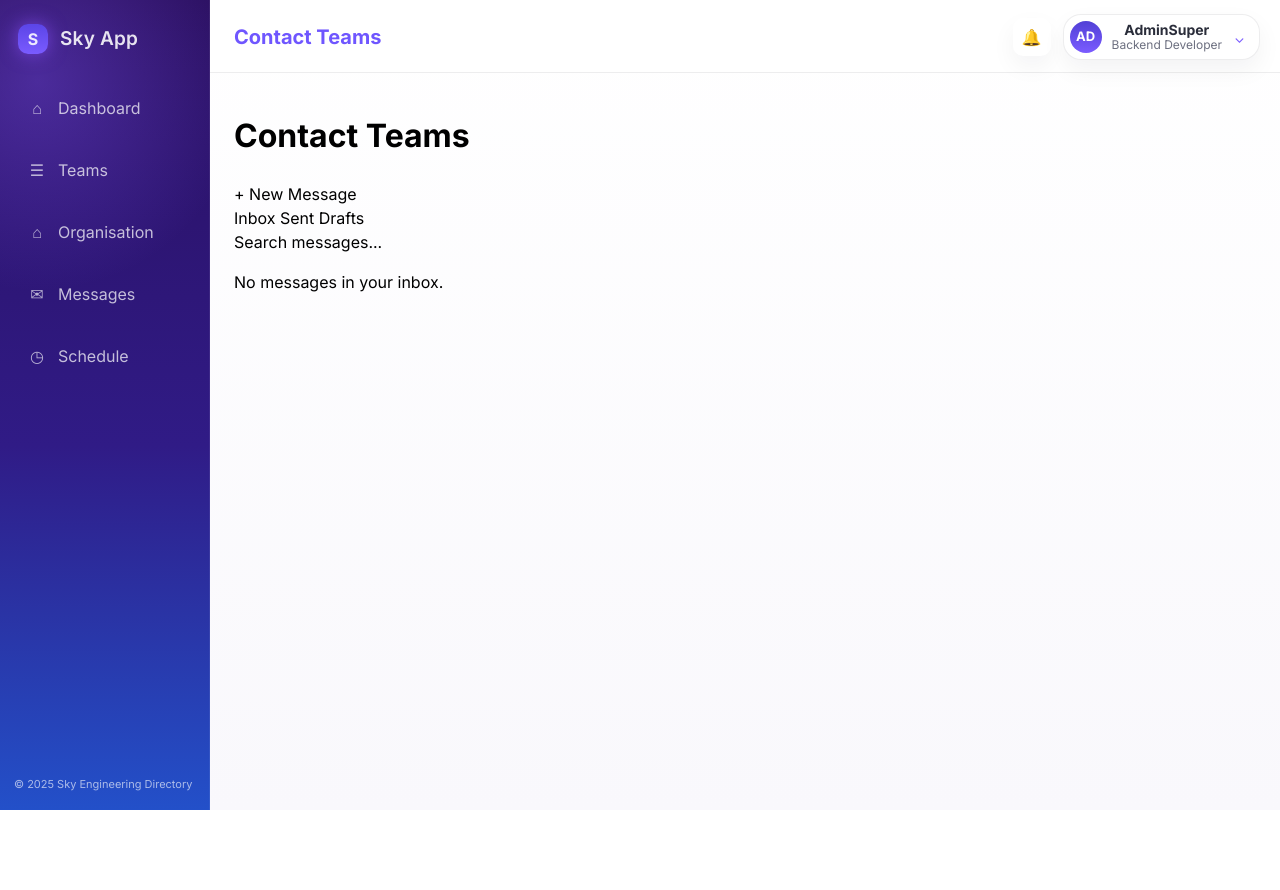
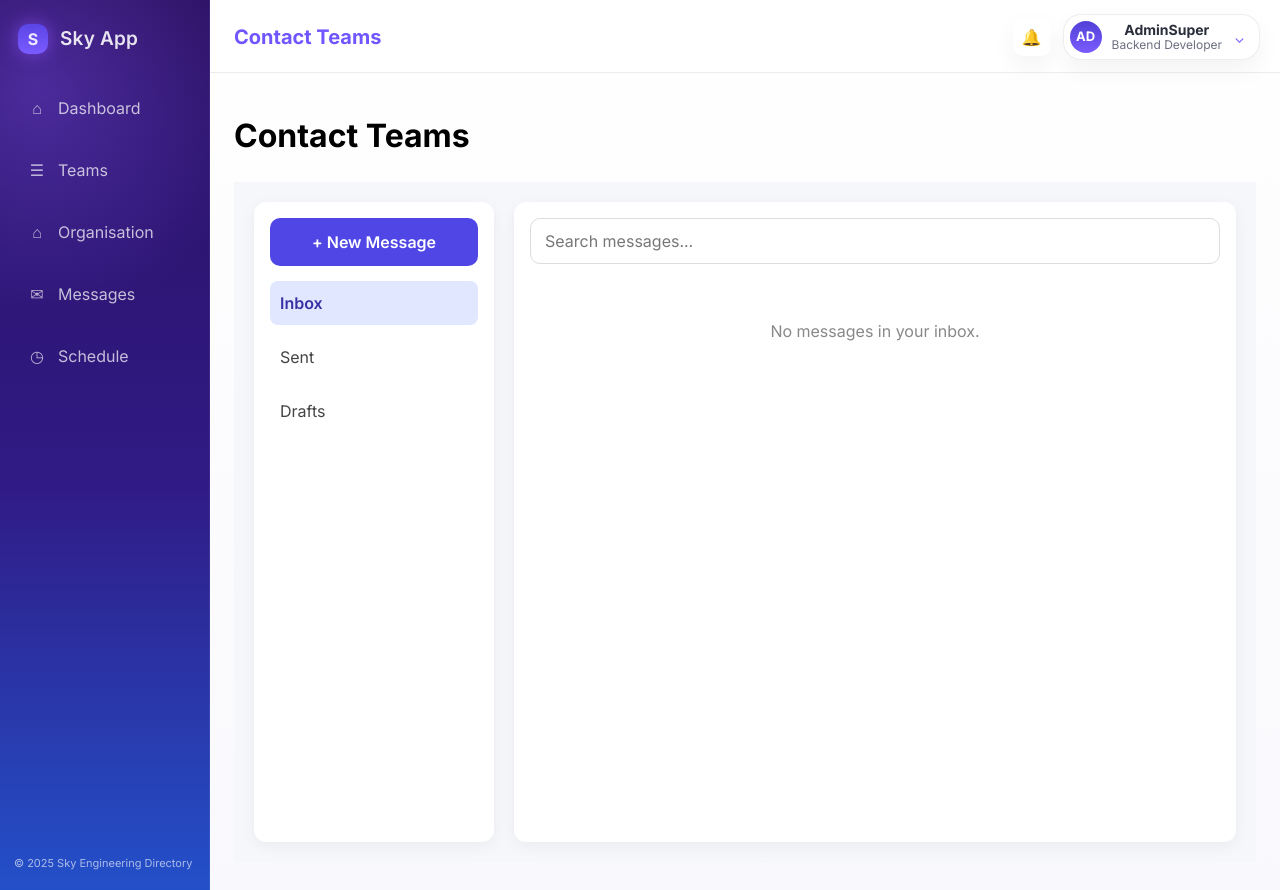
Before and after one commit to southWalesPinto/skyAppBiuldFolder, a Django app: page /messaging/inbox/ in a window 1280 px wide. Before the commit the page ends 810 px from the top, so only its background shows below. Run offline with Django 5.2, Linux system fonts and the light colour scheme; a user stored in the database is signed in; data that the repository does not hold is empty.

Commit message:
Fix the inbox template and data.json for the messaging app.

```diff
--- a/messaging/templates/messaging/inbox.html
+++ b/messaging/templates/messaging/inbox.html
@@ -1,73 +1,408 @@
 {% extends "home/base.html" %}
+
 {% load static %}
 
+
 {% block title %}Messages{% endblock %}
+
 {% block page_title %}Contact Teams{% endblock %}
+
 {% block profile_role %}Backend Developer{% endblock %}
 
-{% block extra_head %}
-{% endblock %}
 
 {% block content %}
 
+
+<style>
+    /* PAGE LAYOUT */
+
+    .messages-layout {
+
+        display: flex;
+
+        gap: 20px;
+
+        padding: 20px;
+
+        background: #f6f7fb;
+
+        min-height: 85vh;
+
+        box-sizing: border-box;
+
+    }
+
+
+    /* SIDEBAR (original, cleaned) */
+
+    .message-sidebar {
+
+        width: 240px;
+
+        flex-shrink: 0;
+
+        background: white;
+
+        border-radius: 12px;
+
+        padding: 16px;
+
+        box-shadow: 0 4px 15px rgba(0, 0, 0, 0.05);
+
+    }
+
+
+    .new-message-btn {
+
+        display: block;
+
+        background: #4f46e5;
+
+        color: white;
+
+        text-align: center;
+
+        padding: 12px;
+
+        border-radius: 10px;
+
+        text-decoration: none;
+
+        font-weight: 600;
+
+        margin-bottom: 15px;
+
+        transition: 0.2s;
+
+    }
+
+
+    .new-message-btn:hover {
+
+        background: #4338ca;
+
+    }
+
+
+    .message-nav {
+
+        display: flex;
+
+        flex-direction: column;
+
+        gap: 10px;
+
+    }
+
+
+    .message-nav-item {
+
+        padding: 10px;
+
+        border-radius: 8px;
+
+        text-decoration: none;
+
+        color: #444;
+
+        transition: 0.2s;
+
+    }
+
+
+    .message-nav-item:hover {
+
+        background: #f0f0ff;
+
+    }
+
+
+    .message-nav-item.active {
+
+        background: #e0e7ff;
+
+        color: #3730a3;
+
+        font-weight: 600;
+
+    }
+
+
+    /* MAIN PANEL */
+
+    .message-list-panel {
+
+        flex: 1;
+
+        background: white;
+
+        border-radius: 12px;
+
+        padding: 16px;
+
+        box-shadow: 0 4px 15px rgba(0, 0, 0, 0.05);
+
+        display: flex;
+
+        flex-direction: column;
+
+    }
+
+
+    /* SEARCH */
+
+    .search-box {
+
+        padding: 10px 14px;
+
+        border: 1px solid #ddd;
+
+        border-radius: 10px;
+
+        margin-bottom: 15px;
+
+        color: #777;
+
+    }
+
+
+    /* MESSAGE ROW */
+
+    .message-row {
+
+        display: flex;
+
+        gap: 12px;
+
+        padding: 12px;
+
+        border-radius: 10px;
+
+        text-decoration: none;
+
+        color: inherit;
+
+        transition: 0.2s;
+
+        align-items: center;
+
+    }
+
+
+    .message-row:hover {
+
+        background: #f9f9ff;
+
+    }
+
+
+    .avatar {
+
+        width: 40px;
+
+        height: 40px;
+
+        border-radius: 50%;
+
+        background: #4f46e5;
+
+        color: white;
+
+        display: flex;
+
+        align-items: center;
+
+        justify-content: center;
+
+        font-weight: bold;
+
+        flex-shrink: 0;
+
+    }
+
+
+    .message-details {
+
+        flex: 1;
+
+        min-width: 0;
+
+    }
+
+
+    .message-details h3 {
+
+        margin: 0;
+
+        font-size: 14px;
+
+    }
+
+
+    .message-details strong {
+
+        font-size: 13px;
+
+        display: block;
+
+        margin-top: 2px;
+
+    }
+
+
+    .message-details p {
+
+        margin: 4px 0 0;
+
+        font-size: 13px;
+
+        color: #666;
+
+    }
+
+
+    .message-date {
+
+        font-size: 12px;
+
+        color: #888;
+
+        white-space: nowrap;
+
+    }
+
+
+    /* EMPTY STATE */
+
+    .empty-state {
+
+        text-align: center;
+
+        color: #888;
+
+        margin-top: 40px;
+
+    }
+</style>
+
+
 <h1>Contact Teams</h1>
+
 
 <div class="messages-layout">
 
+
+    <!-- SIDEBAR (RESTORED) -->
+
     <div class="message-sidebar">
+
+
         <a class="new-message-btn" href="{% url 'messaging:compose_message' %}">
+
             + New Message
+
         </a>
 
+
         <div class="message-nav">
+
             <a class="message-nav-item active" href="{% url 'messaging:inbox' %}">
-                <span>Inbox</span>
+
+                Inbox
+
             </a>
 
+
             <a class="message-nav-item" href="{% url 'messaging:sent' %}">
-                <span>Sent</span>
+
+                Sent
+
             </a>
 
+
             <a class="message-nav-item" href="{% url 'messaging:drafts' %}">
-                <span>Drafts</span>
+
+                Drafts
+
             </a>
+
         </div>
+
+
     </div>
+
+
+    <!-- MAIN PANEL -->
 
     <div class="message-list-panel">
 
+
         <div class="search-box">
+
             Search messages...
+
         </div>
 
+
         {% if messages %}
+
         {% for msg in messages %}
+
         <a class="message-row" href="{% url 'messaging:view_message' msg.id %}">
+
+
             <div class="avatar">
+
                 {{ msg.sender.username|slice:":1"|upper }}
+
             </div>
 
+
             <div class="message-details">
+
                 <h3>{{ msg.sender }}</h3>
+
                 <strong>{{ msg.subject|default:"(No subject)" }}</strong>
+
                 <p>{{ msg.body|truncatewords:12 }}</p>
+
             </div>
 
+
             <div class="message-date">
+
                 {% if msg.sent_at %}
+
                 {{ msg.sent_at|date:"M d" }}
+
                 {% else %}
+
                 {{ msg.created_at|date:"M d" }}
-                        {% endif %}
-                    </div>
-                </a>
-            {% endfor %}
-        {% else %}
-            <p>No messages in your inbox.</p>
+
                 {% endif %}
 
             </div>
 
+
+        </a>
+
+        {% endfor %}
+
+        {% else %}
+
+        <div class="empty-state">
+
+            No messages in your inbox.
+
         </div>
 
+        {% endif %}
+
+
+    </div>
+
+
+</div>
+
+
 {% endblock %}
```
Also changed, not shown: messaging/fixtures/data.json (+18 -14 lines). Lines whose indentation alone changed are shown as unchanged.
